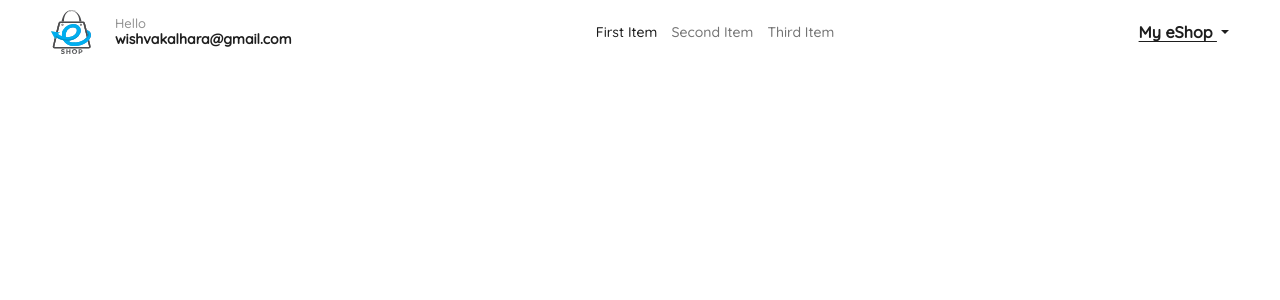
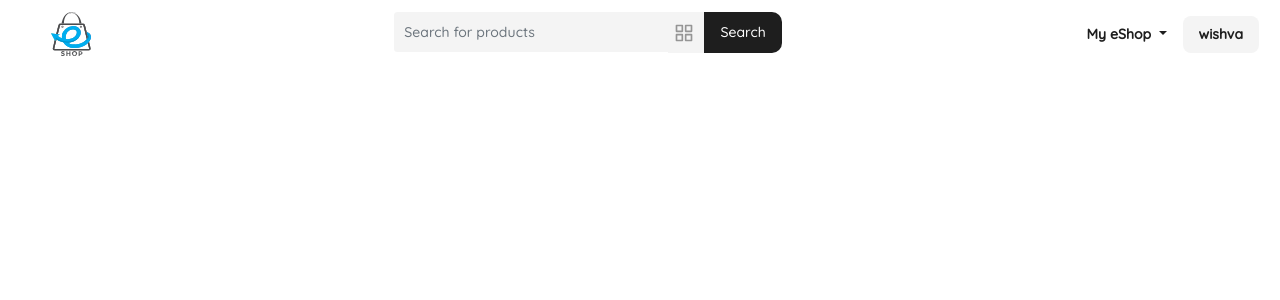
Before and after one commit to vishva-kalhara/eshop, a PHP site: page /eshop/header.php in a window 1280 px wide. Shown: the top 300 px of the page. Run offline with PHP 8.4, Linux system fonts and the light colour scheme.

Commit message:
Header Design ✅

```diff
--- a/header.php
+++ b/header.php
@@ -11,6 +11,7 @@ session_start();
     <link rel="stylesheet" href="./resources/bootstrap/bootstrap.css">
     <link rel="stylesheet" href="./resources/bootstrap/bootstrap.min.css">
     <link rel="stylesheet" href="./src/style.css">
+    <link rel="stylesheet" href="./src/product_card.css">
 </head>
 
 <body>
@@ -58,34 +59,25 @@ session_start();
 
         </div>
     </div> -->
-    <nav class="navbar navbar-light navbar-expand-md align-items-center" style="height: 64px;">
+    <nav class="navbar navbar-light navbar-expand-md align-items-center " style="height: 68px;">
         <div class="container-fluid">
             <img class="navbar-brand" src="./resources/img/logo.svg" style="max-width: 40px; margin-left: 30px;" alt="">
-            <!-- <a class="navbar-brand" href="#">Brand</a> -->
-            <button data-bs-toggle="collapse" class="navbar-toggler" data-bs-target="#navcol-1">
-                <span class="visually-hidden">Toggle navigation</span>
-                <span class="navbar-toggler-icon"></span>
-            </button>
-            <div style="background-color: white;" class="collapse navbar-collapse justify-content-between align-items-center" id="navcol-1">
-                <label class="form-label" style="margin-left: 10px; color: #919191; line-height:16px; font-size: 13px; margin-top: 4px; font-weight: 500;"> Hello <span style="color: #1E1E1E; font-size: 14px; font-weight: 600;">wishvakalhara@gmail.com</span></label>
-                <ul class="navbar-nav justify-content-center" style="width:100%">
-                    <li class="nav-item">
-                        <a class="nav-link active" href="#">First Item</a>
-                    </li>
-                    <li class="nav-item">
-                        <a class="nav-link" href="#">Second Item</a>
-                    </li>
-                    <li class="nav-item">
-                        <a class="nav-link justify-content-center" href="#">Third Item</a>
-                    </li>
-                </ul>
-                <div class="dropdown justify-content-center" style="margin-right:30px;">
-                    <a class="dropdown-toggle" aria-expanded="false" data-bs-toggle="dropdown" style="color: #1E1E1E; font-size: 16px; font-weight: 600; text-underline-offset: 3px;" href="#">My eShop </a>
-                    <div class="dropdown-menu">
-                        <a class="dropdown-item" href="#">First Item</a>
+            <div class="input-group mb-3" style="max-width: 388px; margin-top: 10px;">
+                <input style="border: none; background-color: #f4f4f4; height: 40px; width: 246px;" type="text" class="form-control" placeholder="Search for products" aria-label="Search for products" aria-describedby="basic-addon2">
+                <button class="wsh-btn" style="background-color: #f4f4f4;" type="button" id="basic-addon2"><img style="width: 20px; margin-right: 5px;" src="./resources/img/icons/grid.svg" alt=""></button>
+                <button class="wsh-btn" style="background-color: #1E1E1E; color: white; padding: 10px 16px 10px 16px; border-radius: 0 10px 10px 0;" type="button" id="basic-addon2">Search</button>
+            </div>
+            <div class="d-flex">
+                <div class="dropdown justify-content-end d-flex" style=" padding:8px 16px 8px 16px; border-radius: 8px;">
+                    <a class="dropdown-toggle" aria-expanded="false" data-bs-toggle="dropdown" style="color: #1E1E1E; font-size: 14px; font-weight: 600; text-decoration: none;" href="#">My eShop </a>
+                    <div class="dropdown-menu" style="margin-right: 10px;">
+                        <a class="dropdown-item" href="#">My Profile</a>
                         <a class="dropdown-item" href="#">Second Item</a>
                         <a class="dropdown-item" href="#">Third Item</a>
                     </div>
+                </div>
+                <div style="color: #1E1E1E; font-size: 14px; font-weight: 600; display: flex; background-color: #f4f4f4; padding:8px 16px 8px 16px; border-radius: 8px;">
+                    wishva
                 </div>
             </div>
         </div>
--- a/home.php
+++ b/home.php
@@ -21,7 +21,7 @@ require "connection.php";
         <div class="row">
             <?php include "header.php"; ?>
 
-            <hr />
+            <!-- <hr /> -->
 
             <!-- <div class="col-12 justify-content-center">
                 <div class="row mb-3">
@@ -105,8 +105,8 @@ require "connection.php";
                         </button>
                     </div> -->
 
-                    <div id="carouselExampleCaptions" class=" col-12 carousel slide carousel-fade" data-bs-ride="carousel">
-                        <div class="carousel-indicators">
+                    <div id="carouselExampleCaptions" class=" col-12 carousel slide carousel-fade" data-bs-ride="carousel" style="padding: 0;">
+                        <div class="carousel-indicators" >
                             <button type="button" data-bs-target="#carouselExampleCaptions" data-bs-slide-to="0" class="active" aria-current="true" aria-label="Slide 1"></button>
                             <button type="button" data-bs-target="#carouselExampleCaptions" data-bs-slide-to="1" aria-label="Slide 2"></button>
                             <button type="button" data-bs-target="#carouselExampleCaptions" data-bs-slide-to="2" aria-label="Slide 3"></button>
```
Also changed, not shown: resources/img/icons/grid.svg (added).
